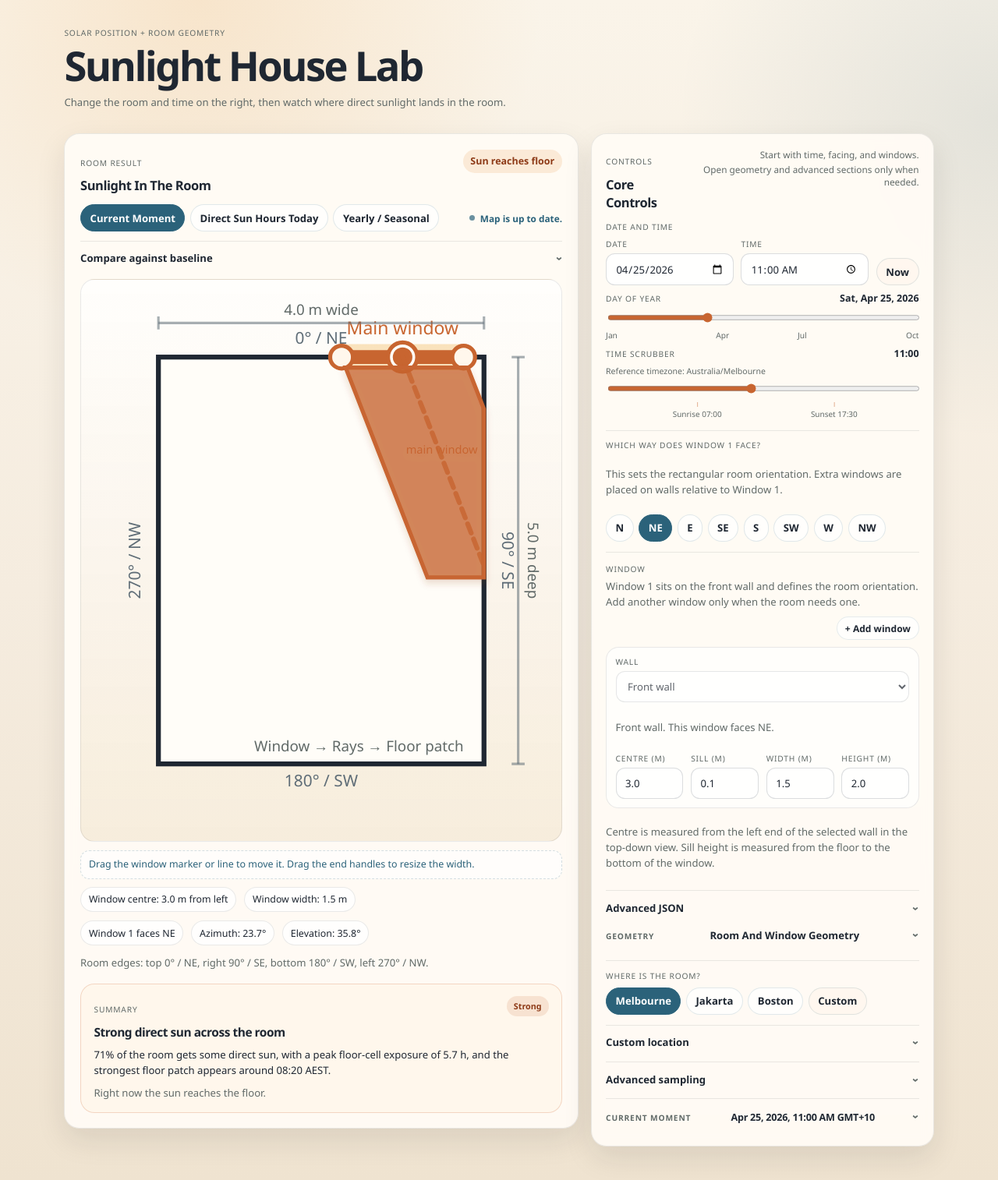
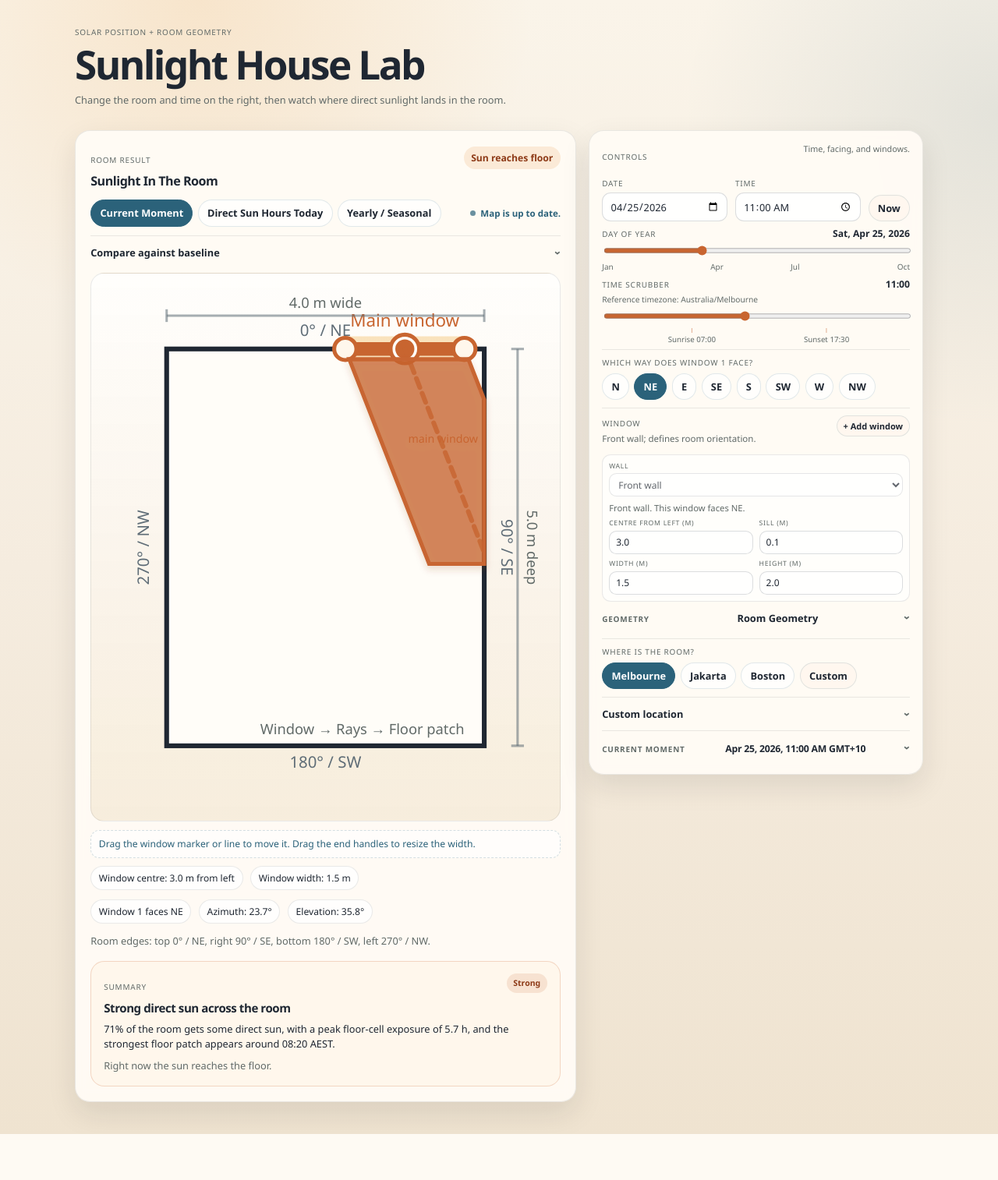
Before and after one commit to adhni/sunlight_house_project, a Flask app: page / in a window 1280 px wide. Shown: the whole page at 78% size. After the commit the page ends 1455 px from the top, so only its background shows below. Run offline with Flask 3, Linux system fonts and the light colour scheme; some libraries are stand-ins or nearby versions.

Commit message:
Compact multi-window controls

```diff
--- a/static/app.js
+++ b/static/app.js
@@ -45,7 +45,7 @@
   const windowHeightInput = form.querySelector('input[name="window_height"]');
   const windowSpanCenterInput = form.querySelector('input[name="window_span_center"]');
   const windowSillHeightInput = form.querySelector('input[name="window_sill_height"]');
-  const windowsJsonInput = form.querySelector('textarea[name="windows_json"]');
+  const windowsJsonInput = form.querySelector('[name="windows_json"]');
   const windowRowsBuilder = document.getElementById("window-rows-builder");
   const addWindowRowButton = document.getElementById("add-window-row-button");
   const removeWindowButton = document.getElementById("remove-window-button");
@@ -592,8 +592,8 @@
     }
     if (windowEditorCopy) {
       windowEditorCopy.textContent = activeWindowIndex === 0
-        ? "Window 1 sits on the front wall and defines the room orientation. Add another window only when the room needs one."
-        : "Additional windows stay on rectangular room walls. Their compass direction is derived from Window 1.";
+        ? "Front wall; defines room orientation."
+        : "Compass direction is derived from Window 1.";
     }
     if (selectedWindowWallSelect) {
       selectedWindowWallSelect.value = activeRow.wall;
--- a/static/styles.css
+++ b/static/styles.css
@@ -79,7 +79,7 @@ summary {
 }
 
 .panel-card {
-  padding: 22px;
+  padding: 20px;
 }
 
 .alert {
@@ -128,14 +128,14 @@ summary {
 
 .controls-card {
   display: grid;
-  gap: 16px;
+  gap: 12px;
 }
 
 .controls-note {
   display: grid;
   gap: 4px;
   justify-items: end;
-  font-size: 0.9rem;
+  font-size: 0.84rem;
   color: var(--muted);
   text-align: right;
 }
@@ -298,8 +298,8 @@ summary {
 
 .control-group {
   display: grid;
-  gap: 10px;
-  padding-top: 14px;
+  gap: 8px;
+  padding-top: 12px;
   border-top: 1px solid var(--line);
 }
 
@@ -382,7 +382,7 @@ select {
   width: 100%;
   border: 1px solid rgba(35, 46, 56, 0.16);
   border-radius: 14px;
-  padding: 12px 14px;
+  padding: 10px 12px;
   background: rgba(255, 255, 255, 0.88);
   color: var(--ink);
   font: inherit;
@@ -483,7 +483,7 @@ input[type="range"] {
 
 .explore-slider-group {
   display: grid;
-  gap: 8px;
+  gap: 6px;
 }
 
 .date-time-actions {
@@ -516,7 +516,7 @@ input[type="range"] {
 
 .daylight-markers {
   position: relative;
-  height: 28px;
+  height: 22px;
   margin-top: 2px;
 }
 
@@ -623,14 +623,16 @@ input[type="range"] {
 .window-builder-header {
   display: flex;
   align-items: start;
+  justify-content: space-between;
   gap: 16px;
 }
 
 .window-builder-copy {
-  margin: 6px 0 0;
+  margin: 4px 0 0;
   max-width: 56ch;
   color: var(--muted);
-  line-height: 1.5;
+  line-height: 1.35;
+  font-size: 0.9rem;
 }
 
 .window-builder-actions {
@@ -648,16 +650,43 @@ input[type="range"] {
   flex-wrap: wrap;
   align-items: center;
   justify-content: space-between;
-  gap: 10px 12px;
+  gap: 8px 10px;
 }
 
 .selected-window-card {
   display: grid;
-  gap: 12px;
-  padding: 14px;
+  gap: 8px;
+  padding: 10px;
   border: 1px solid var(--line);
-  border-radius: 20px;
+  border-radius: 14px;
   background: rgba(255, 255, 255, 0.62);
+}
+
+.selected-window-card .field-help {
+  margin: 0;
+  font-size: 0.88rem;
+  line-height: 1.35;
+}
+
+.selected-window-card .field-row-4 {
+  grid-template-columns: repeat(2, minmax(0, 1fr));
+  gap: 8px 10px;
+}
+
+.selected-window-card label {
+  gap: 4px;
+}
+
+.selected-window-card label span {
+  font-size: 0.68rem;
+}
+
+.selected-window-card input,
+.selected-window-card select {
+  min-height: 38px;
+  padding: 7px 10px;
+  border-radius: 12px;
+  font-size: 0.94rem;
 }
 
 .window-hidden-inputs {
@@ -679,6 +708,13 @@ input[type="range"] {
   font-weight: 600;
   background: rgba(255, 255, 255, 0.68);
   border-color: rgba(43, 98, 122, 0.12);
+}
+
+.window-builder-header > .chip-button {
+  flex: 0 0 auto;
+  padding: 6px 10px;
+  font-size: 0.86rem;
+  white-space: nowrap;
 }
 
 .window-json-textarea {
@@ -916,7 +952,7 @@ input[type="range"] {
 
 @media (min-width: 1280px) {
   body {
-    zoom: 0.82;
+    zoom: 0.8;
   }
 }
 
--- a/templates/index.html
+++ b/templates/index.html
@@ -31,6 +31,10 @@
       {% endif %}
 
       <form method="get" id="simulation-form" class="workspace-form">
+        <input type="hidden" id="windows-json-input" name="windows_json" value="{{ form_values.windows_json }}">
+        <input type="hidden" name="day_step_minutes" value="{{ form_values.day_step_minutes }}">
+        <input type="hidden" name="year_step_hours" value="{{ form_values.year_step_hours }}">
+
         <section class="workspace-grid workspace-grid-main">
           <article class="panel-card room-workspace">
             <div class="workspace-header">
@@ -227,16 +231,13 @@
               <div class="section-header controls-header">
                 <div>
                   <p class="section-kicker">Controls</p>
-                  <h2>Core Controls</h2>
                 </div>
                 <div class="controls-note">
-                  <span>Start with time, facing, and windows.</span>
-                  <span>Open geometry and advanced sections only when needed.</span>
+                  <span>Time, facing, and windows.</span>
                 </div>
               </div>
 
               <section class="control-group">
-                <span class="explorer-label">Date And Time</span>
                 <div class="date-time-row">
                   <div class="field-row">
                     <label>
@@ -281,7 +282,6 @@
 
               <section class="control-group">
                 <span class="explorer-label">Which Way Does Window 1 Face?</span>
-                <p class="field-help">This sets the rectangular room orientation. Extra windows are placed on walls relative to Window 1.</p>
                 <div class="chip-row" id="window-facing-chip-row">
                   {% for facing in compass_options %}
                   <button
@@ -299,15 +299,13 @@
                 <div class="window-builder-header">
                   <div>
                     <span id="window-editor-title" class="explorer-label">Window 1</span>
-                    <p id="window-editor-copy" class="window-builder-copy">Window 1 sits on the front wall and defines the room orientation. Add another window only when the room needs one.</p>
+                    <p id="window-editor-copy" class="window-builder-copy">Front wall; defines room orientation.</p>
                   </div>
+                  <button id="add-window-row-button" type="button" class="chip-button chip-button-soft">+ Add window</button>
                 </div>
 
                 <div class="window-selector-bar">
                   <div id="window-rows-builder" class="window-selector" aria-label="Window selector"></div>
-                  <div class="chip-row window-builder-actions">
-                    <button id="add-window-row-button" type="button" class="chip-button chip-button-soft">+ Add window</button>
-                  </div>
                 </div>
 
                 <div class="selected-window-card">
@@ -323,7 +321,7 @@
                   <p id="selected-window-facing-copy" class="field-help">This window faces {{ form_values.window_facing }}.</p>
                   <div class="field-row field-row-4">
                     <label>
-                      <span>Centre (m)</span>
+                      <span>Centre from left (m)</span>
                       <input type="number" step="0.1" name="window_span_center" value="{{ form_values.window_span_center }}">
                     </label>
                     <label>
@@ -341,22 +339,12 @@
                   </div>
                   <button id="remove-window-button" type="button" class="chip-button chip-button-soft">Remove this window</button>
                 </div>
-                <p class="field-help">Centre is measured from the left end of the selected wall in the top-down view. Sill height is measured from the floor to the bottom of the window.</p>
-
-                <details class="subtle-details window-json-details">
-                  <summary>Advanced JSON</summary>
-                  <label>
-                    <span>Raw window list</span>
-                    <textarea id="windows-json-textarea" name="windows_json" rows="10" class="window-json-textarea">{{ form_values.windows_json }}</textarea>
-                  </label>
-                  <p class="field-help">This mirrors the window rows above. Use it only when you want to paste or export a full window list.</p>
-                </details>
               </section>
 
               <details class="subtle-details control-group geometry-details">
                 <summary>
                   <span class="section-kicker">Geometry</span>
-                  <strong>Room And Window Geometry</strong>
+                  <strong>Room Geometry</strong>
                 </summary>
                 <div class="geometry-details-body">
                   <section class="nested-control-group">
@@ -429,20 +417,6 @@
                 </div>
               </details>
 
-              <details class="subtle-details">
-                <summary>Advanced sampling</summary>
-                <div class="field-row advanced-fields">
-                  <label>
-                    <span>Day step (min)</span>
-                    <input type="number" step="1" name="day_step_minutes" value="{{ form_values.day_step_minutes }}">
-                  </label>
-                  <label>
-                    <span>Year step (hr)</span>
-                    <input type="number" step="1" name="year_step_hours" value="{{ form_values.year_step_hours }}">
-                  </label>
-                </div>
-              </details>
-
               <details class="subtle-details control-group current-moment-details">
                 <summary>
                   <span class="section-kicker">Current Moment</span>
```
